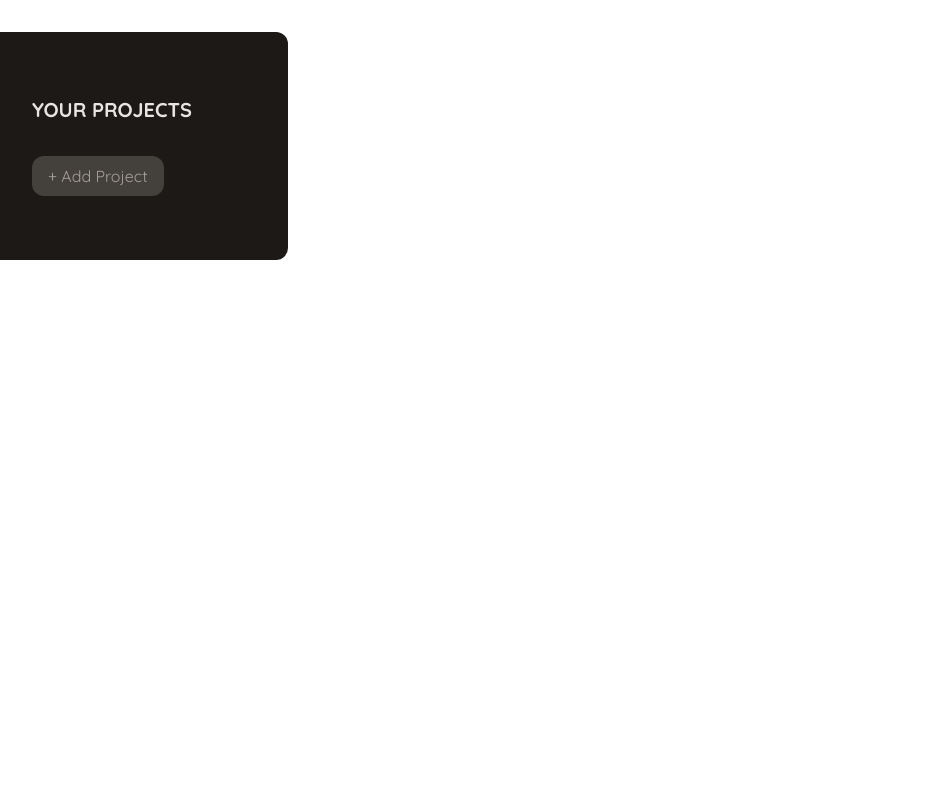
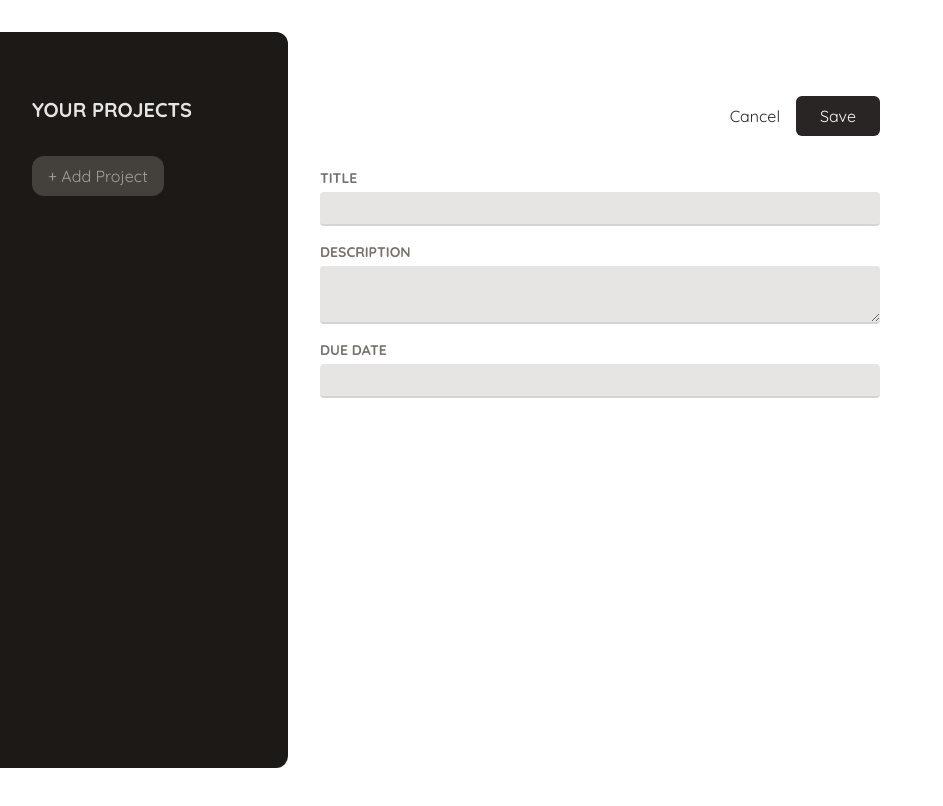
Before and after one commit to mehrankhaksar/project-manager, a React (Vite) app: page / in a window 1280 px wide. Shown: the top 806 px of the page, without its empty margins (0-943 px from the left). Built offline with nearby package versions, Linux system fonts and the light colour scheme.

Commit message:
add new project template with styles & add input components

```diff
--- a/src/App.tsx
+++ b/src/App.tsx
@@ -1,9 +1,11 @@
+import NewProject from "./components/NewProject";
 import ProjectSidebar from "./components/ProjectSidebar";
 
 export default function App() {
   return (
-    <main className="h-screen my-8">
+    <main className="h-screen flex gap-8">
       <ProjectSidebar />
+      <NewProject />
     </main>
   );
 }
--- /dev/null
+++ b/src/components/Input.tsx
@@ -0,0 +1,37 @@
+import type React from "react";
+
+type InputType =
+  | ({ isTextarea?: false } & React.InputHTMLAttributes<HTMLInputElement>)
+  | ({ isTextarea: true } & React.TextareaHTMLAttributes<HTMLTextAreaElement>);
+
+type InputPropsType = InputType & {
+  label: string;
+};
+
+export default function Input({
+  label,
+  isTextarea = false,
+  ...props
+}: InputPropsType) {
+  const inputClassname =
+    "w-full p-1 border-b-2 rounded-sm border-stone-300 bg-stone-200 text-stone-600 focus:outline-none focus:border-stone-600";
+
+  return (
+    <p className="flex flex-col gap-1 my-4">
+      <label className="text-sm font-bold uppercase text-stone-500">
+        {label}
+      </label>
+      {isTextarea ? (
+        <textarea
+          className={inputClassname}
+          {...(props as React.TextareaHTMLAttributes<HTMLTextAreaElement>)}
+        />
+      ) : (
+        <input
+          className={inputClassname}
+          {...(props as React.InputHTMLAttributes<HTMLInputElement>)}
+        />
+      )}
+    </p>
+  );
+}
--- /dev/null
+++ b/src/components/NewProject.tsx
@@ -0,0 +1,23 @@
+import Input from "./Input";
+
+export default function NewProject() {
+  return (
+    <div className="w-140 mt-16">
+      <menu className="flex items-center justify-end gap-4 my-8">
+        <li>
+          <button className="text-stone-800 hover:text-stone-950 transition-colors">
+            Cancel
+          </button>
+        </li>
+        <li>
+          <button className="bg-stone-800 text-stone-50 hover:bg-stone-950 px-6 py-2 rounded-md transition-colors">
+            Save
+          </button>
+        </li>
+      </menu>
+      <Input label="Title" />
+      <Input label="Description" isTextarea />
+      <Input label="Due Date" />
+    </div>
+  );
+}
--- a/src/components/ProjectSidebar.tsx
+++ b/src/components/ProjectSidebar.tsx
@@ -1,6 +1,6 @@
 export default function ProjectSidebar() {
   return (
-    <aside className="bg-stone-900 text-stone-50 px-8 py-16 w-1/3 md:w-72 rounded-r-xl">
+    <aside className="bg-stone-900 text-stone-50 px-8 py-16 w-1/3 md:w-72 rounded-r-xl my-8">
       <h2 className="mb-8 font-bold uppercase md:text-xl text-stone-200">
         Your Projects
       </h2>
```
